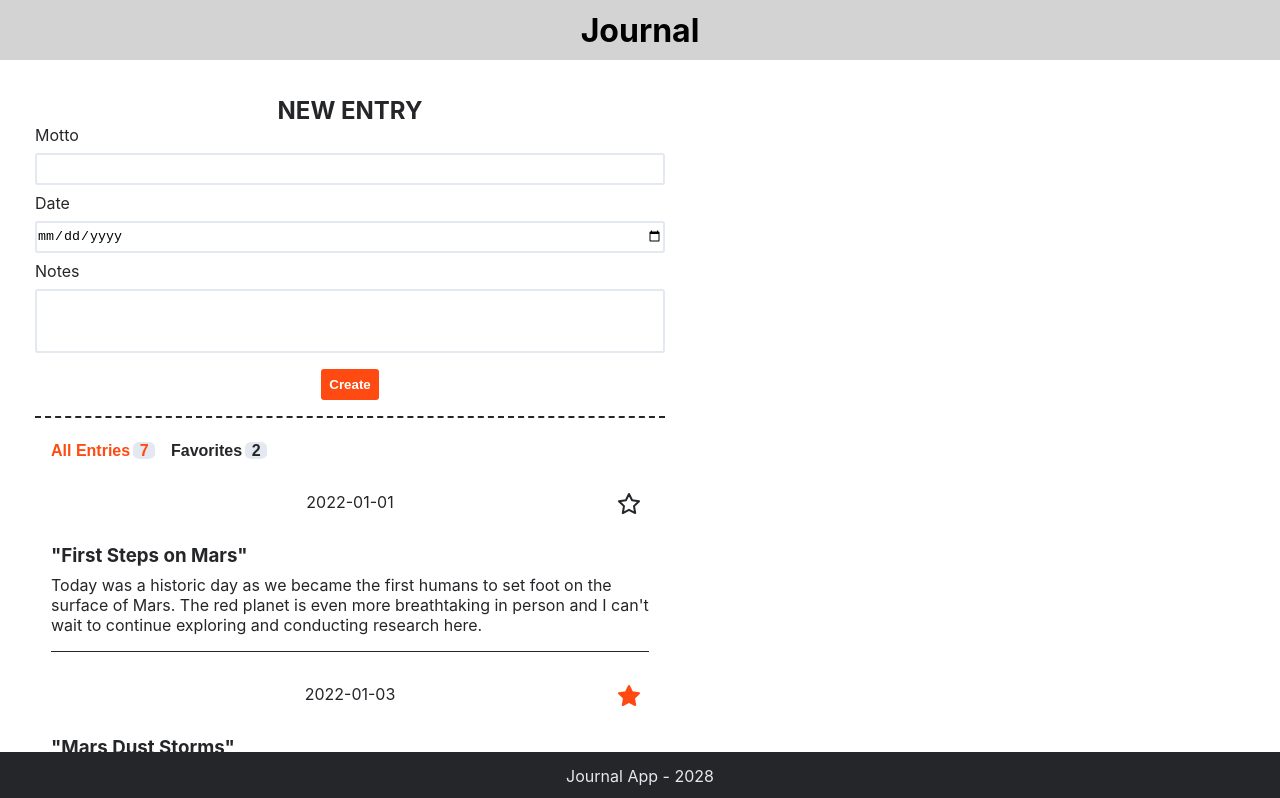
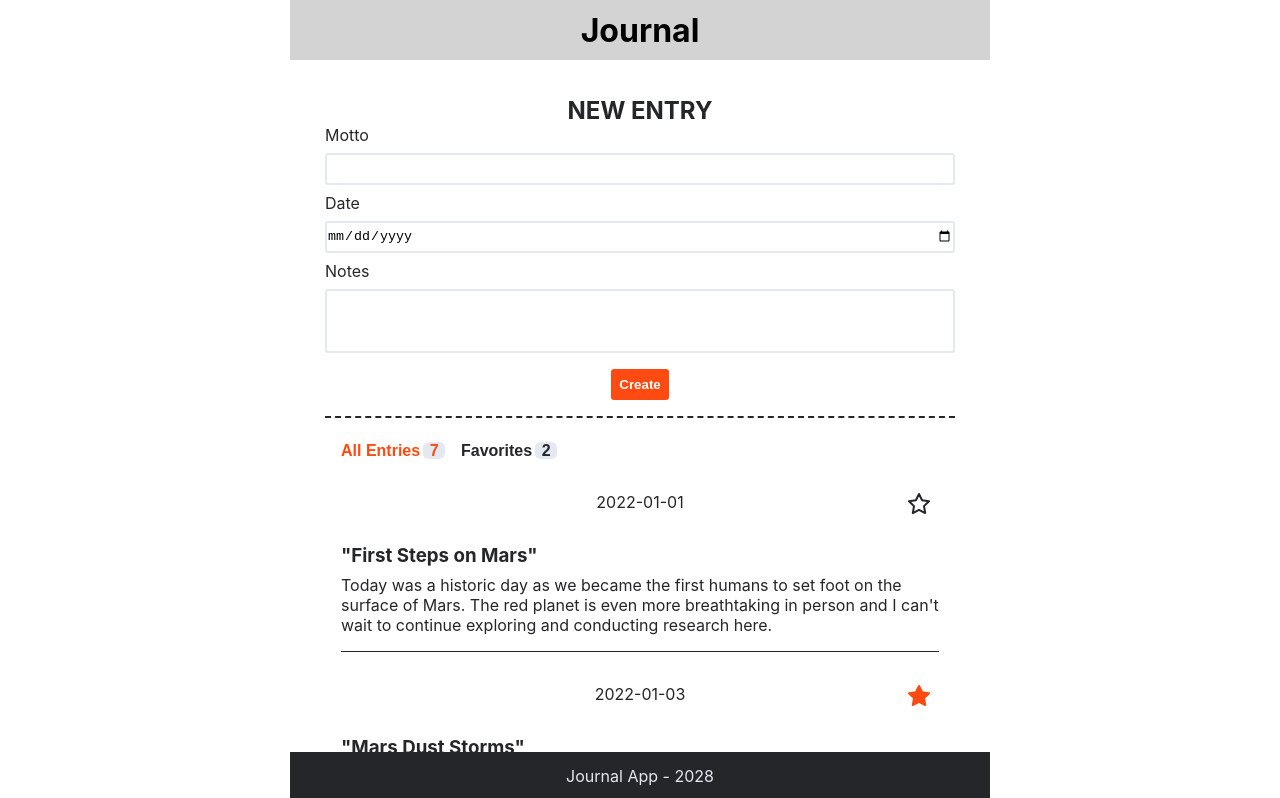
Before and after one commit to RobinWitt/Journal-App, a React (Create React App) app: page / in a window 1280 px wide. Shown: the top 798 px of the page. Built offline with nearby package versions, Linux system fonts and the light colour scheme.

Commit message:
change max-width

```diff
--- a/src/components/Footer/Footer.css
+++ b/src/components/Footer/Footer.css
@@ -2,6 +2,7 @@ footer {
   position: fixed;
   bottom: 0;
   width: 100%;
+  max-width: 700px;
   display: flex;
   align-items: center;
   justify-content: center;
--- a/src/components/Header/Header.css
+++ b/src/components/Header/Header.css
@@ -3,6 +3,7 @@ header {
   z-index: 100;
   top: 0;
   width: 100%;
+  max-width: 700px;
   height: 60px;
   background-color: lightgrey;
   display: flex;
--- a/src/components/Input/index.js
+++ b/src/components/Input/index.js
@@ -2,7 +2,7 @@ export default function Input({ id, title, name, type }) {
   return (
     <>
       <label htmlFor={id}>{title}</label>
-      <input id={id} name={name} type={type}></input>
+      <input id={id} name={name} type={type} required></input>
     </>
   );
 }
--- a/src/components/Textarea/index.js
+++ b/src/components/Textarea/index.js
@@ -2,7 +2,7 @@ export default function Textarea({ title, name }) {
   return (
     <>
       <label htmlFor={title}>{title}</label>
-      <textarea id={title} name={name}></textarea>
+      <textarea id={title} name={name} required></textarea>
     </>
   );
 }
--- a/src/index.css
+++ b/src/index.css
@@ -1,5 +1,5 @@
 body {
-  margin: 0;
+  margin: auto;
   max-width: 700px;
   font-family: -apple-system, BlinkMacSystemFont, "Segoe UI", "Roboto", "Oxygen",
     "Ubuntu", "Cantarell", "Fira Sans", "Droid Sans", "Helvetica Neue",
```
